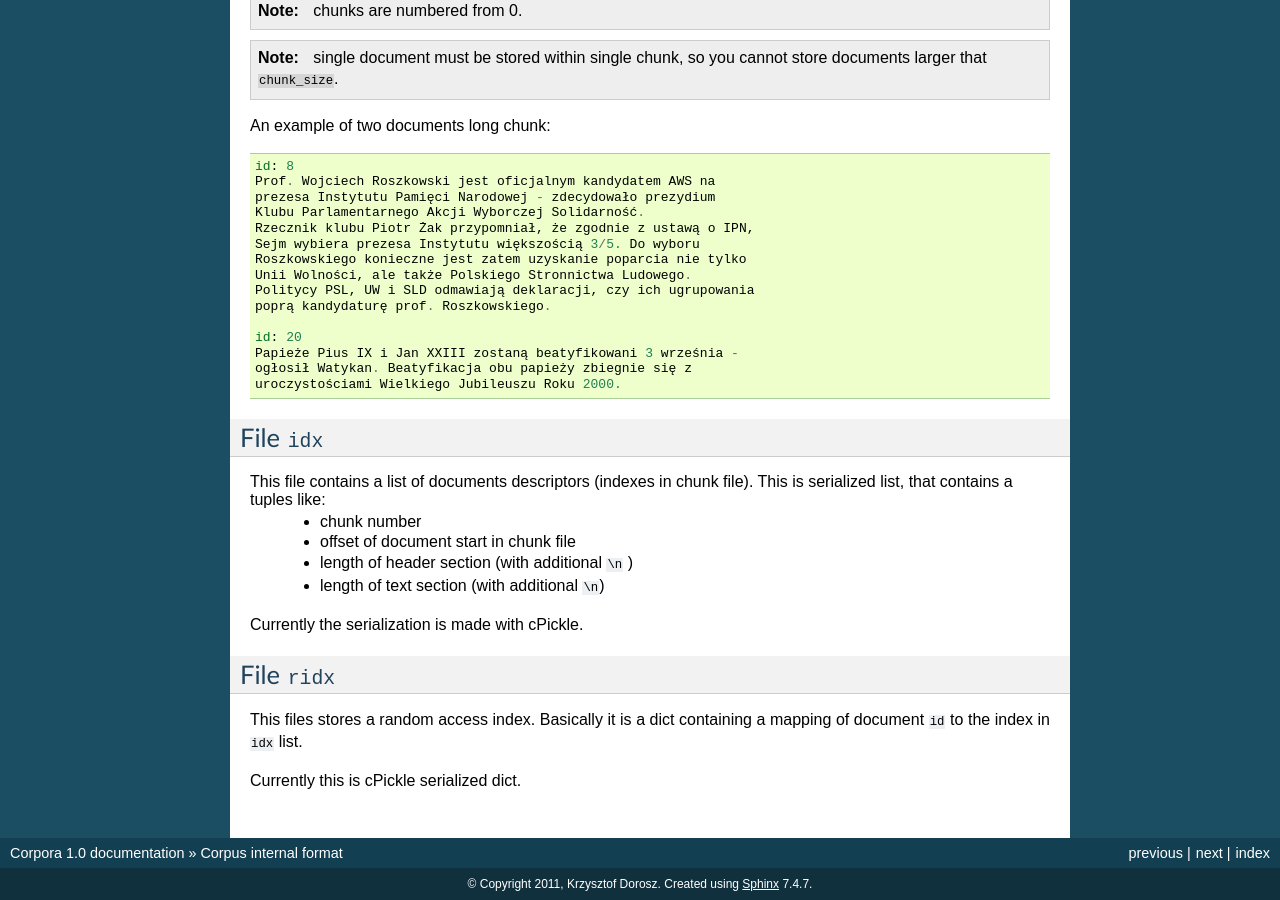
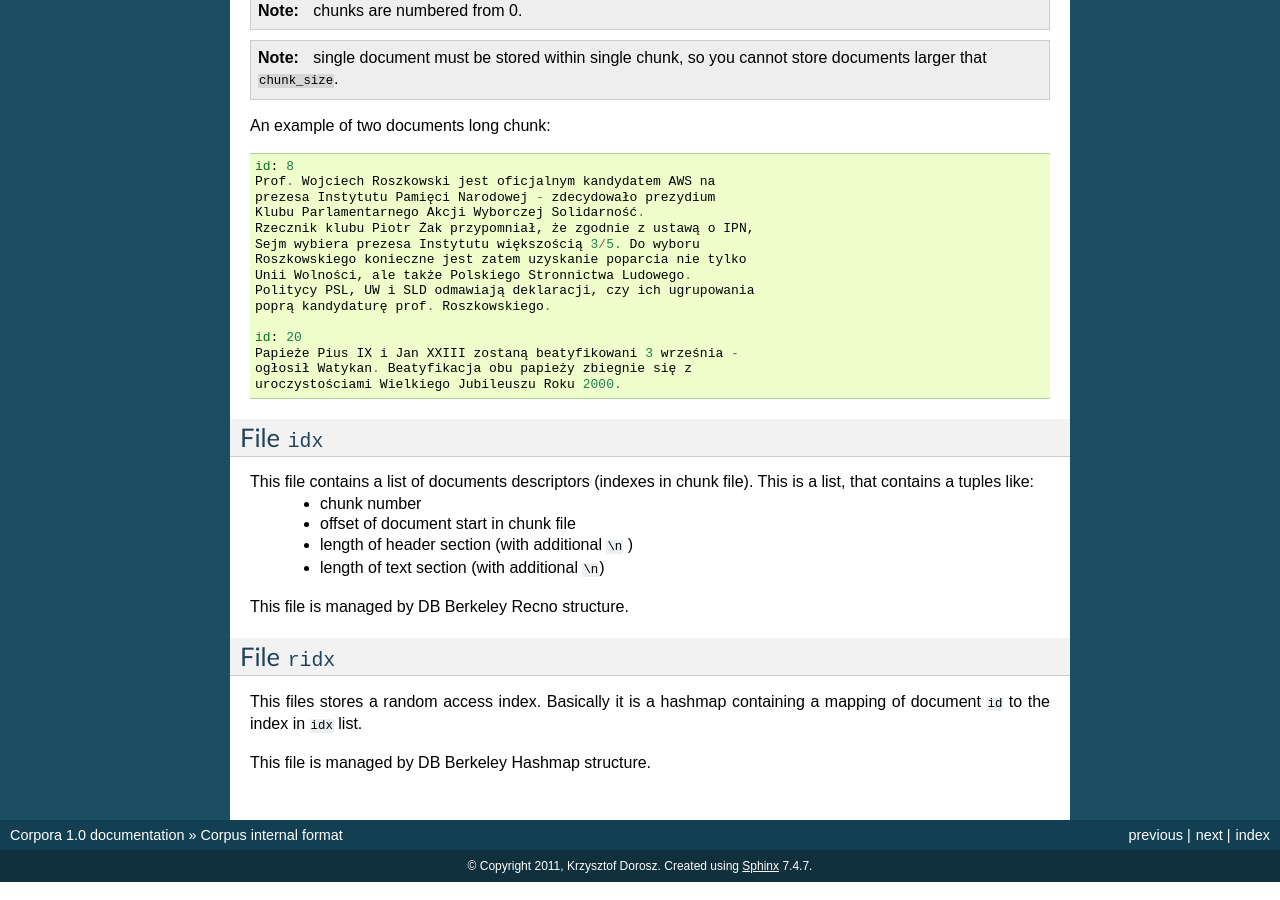
Before and after one commit to cypreess/corpora, a Sphinx documentation site: the page built from docs/source/corpus.rst, in a window 1280 px wide and 900 px high, scrolled down 1090 px. Built offline with Sphinx 7.4.7, drawn with Linux system fonts in a browser that asks for light colours; some of the changed text lies outside the part shown.

```diff
--- a/docs/source/api.rst
+++ b/docs/source/api.rst
@@ -29,6 +29,12 @@ Appending document to corpus
     a document raw text formed as an Unicode; this will be encoded with the ``encode`` property of corpus before saving to a chunk.
 ``ident``
     a unique identifier of an element, this can be a number or any string (ex. hash value); needed for random access.
+
+.. warning::
+
+    you should assume that ``ident`` will be converted to string, so 1 and '1' are the same ``ident`` and are not unique.
+
+
 ``**headers``
     you can add any additional headers as key-value pairs; values can be any serializable by yaml objects; the key "id" is restricted for storing the document ident.
 
--- a/docs/source/corpus.rst
+++ b/docs/source/corpus.rst
@@ -87,16 +87,17 @@ An example of two documents long chunk:
 
 File ``idx``
 ------------
-This file contains a list of documents descriptors (indexes in chunk file). This is serialized  list, that contains a tuples like:
+This file contains a list of documents descriptors (indexes in chunk file). This is a list, that contains a tuples like:
     * chunk number
     * offset of document start in chunk file
     * length of header section (with additional ``\n`` )
     * length of text section (with additional ``\n``)
 
-Currently the serialization is made with cPickle.
+This file is managed by DB Berkeley Recno structure.
+
 
 File ``ridx``
 -------------
-This files stores a random access index. Basically it is a dict containing a mapping of document ``id`` to the index in ``idx`` list.
+This files stores a random access index. Basically it is a hashmap containing a mapping of document ``id`` to the index in ``idx`` list.
 
-Currently this is cPickle serialized dict.
+This file is managed by DB Berkeley Hashmap structure.
--- a/docs/source/credits.rst
+++ b/docs/source/credits.rst
@@ -13,7 +13,7 @@ Any comments are welcome.
 Source code and contribution
 -----------------------------
 
-Source code is under `merculiar (hg)`_ version control on bitbucket_:
+Source code is under `mercurial (hg)`_ version control on bitbucket_:
 
 http://bitbucket.org/cypreess/corpora/src
 
--- a/docs/source/index.rst
+++ b/docs/source/index.rst
@@ -49,6 +49,7 @@ Contents
    motivation
    api
    corpus
+   benchmarks
    credits
 
 
```
Also changed, not shown: docs/source/benchmarks.rst (added, +24 -0 lines), docs/source/_static/Histogram-5M.png (added), docs/source/_static/Latancy-5M.png (added).
